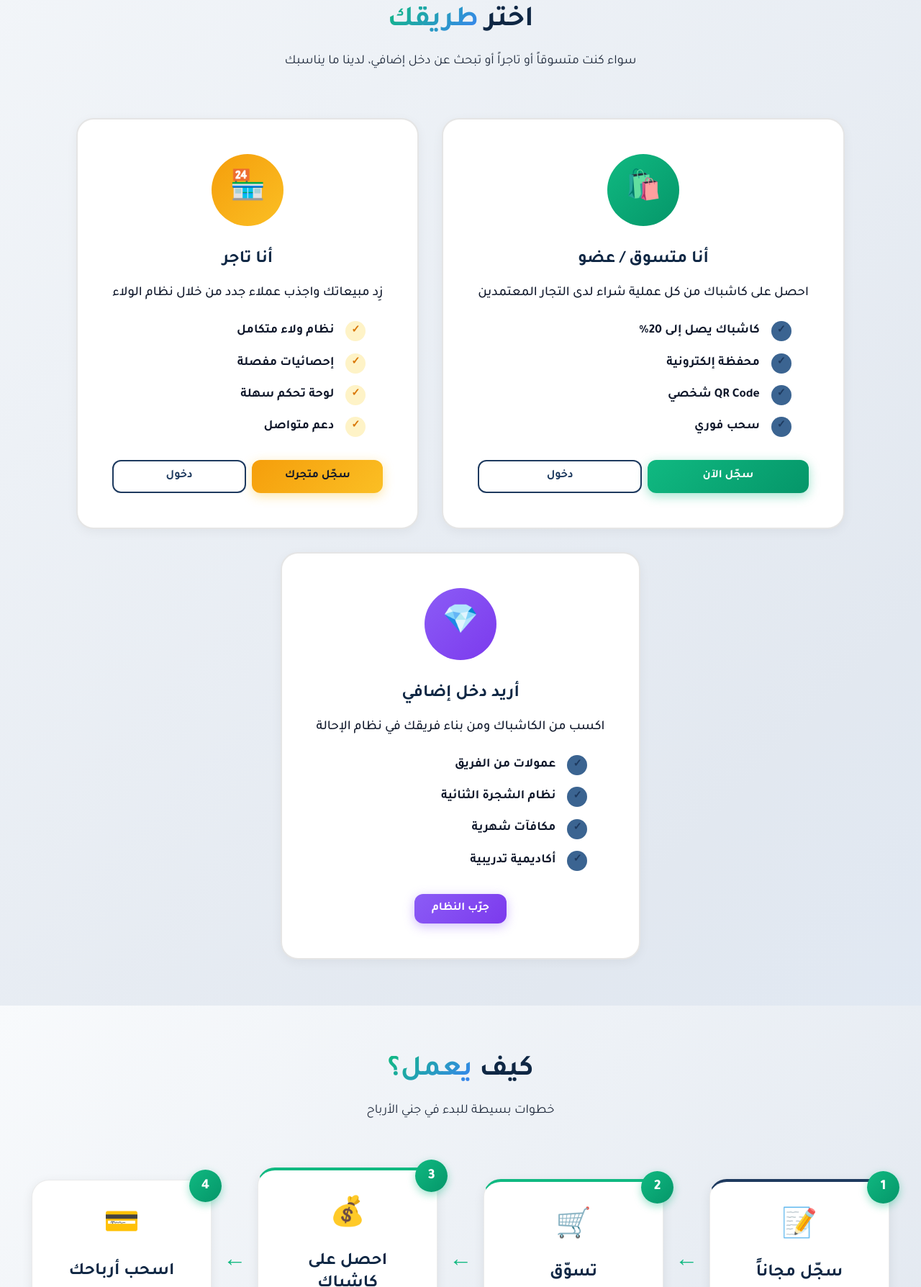
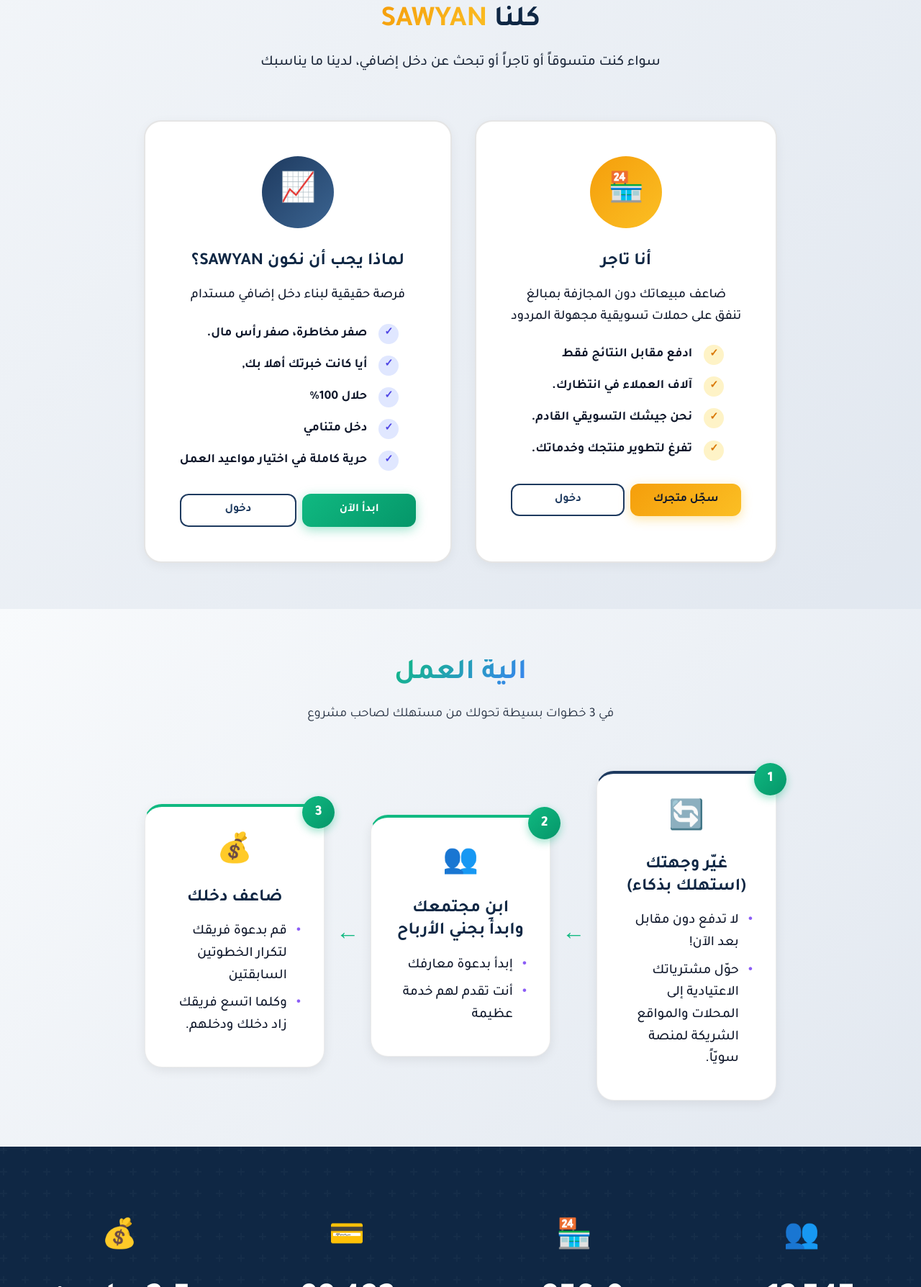
Before and after one commit to ahmedsaheregy-png/bank, a plain HTML site: page index.html in a window 1280 px wide. Shown: the part 861-2649 px from the top of the page at 72% size. Drawn offline with Linux system fonts and the light colour scheme; a script that the page names is missing.

Commit message:
Restore Sawyan Bank Final Update - Complete UI/UX overhaul

```diff
--- a/index.html
+++ b/index.html
@@ -16,7 +16,7 @@
         rel="stylesheet">
 
     <!-- Styles -->
-    <link rel="stylesheet" href="css/preview.css">
+    <link rel="stylesheet" href="css/preview.css?v=2">
     <link rel="stylesheet" href="css/bidi-support.css">
 </head>
 
@@ -78,13 +78,12 @@
             <div class="hero-content">
                 <div class="hero-text">
                     <h1>
-                        <span>احصل على</span>
-                        <span class="text-gradient">كاشباك حقيقي</span>
-                        <span>من كل عملية شراء</span>
+                        <span>الحرية المالية ليست وهما</span><br>
+                        <span class="text-gradient">بل حقيقة يفصلك عنها خطوة واحدة</span>
                     </h1>
                     <p class="hero-subtitle">
-                        انضم لأكثر من 12,000 عضو يستفيدون من استرداد نقدي يصل إلى 20%
-                        من مشترياتهم لدى أكثر من 800 تاجر معتمد
+                        انضم إلى آلاف الأسر الذين حولوا مشترياتهم اليومية من السوبر ماركت، الصيدليات، والمطاعم إلخ إلى
+                        أرباح حقيقية تنمو كل يوم.
                     </p>
                     <div class="hero-buttons">
                         <a href="../member-dashboard/register.html" class="btn btn-primary btn-lg">
@@ -163,38 +162,26 @@
     <section class="section" id="features">
         <div class="container">
             <div class="section-header">
-                <h2>اختر <span class="text-gradient">طريقك</span></h2>
-                <p>سواء كنت متسوقاً أو تاجراً أو تبحث عن دخل إضافي، لدينا ما يناسبك</p>
+                <h2><span style="color: var(--preview-primary-dark);">كلنا</span> <span class="text-gold"
+                        dir="ltr">SAWYAN</span></h2>
+                <p style="color: #1e293b; font-size: 1.25rem; font-weight: 500;">سواء كنت متسوقاً أو تاجراً أو تبحث عن
+                    دخل إضافي، لدينا ما يناسبك</p>
             </div>
 
             <div class="user-type-cards">
                 <!-- Customer Card -->
-                <div class="user-type-card customer">
-                    <div class="user-type-icon">🛍️</div>
-                    <h3>أنا متسوق / عضو</h3>
-                    <p>احصل على كاشباك من كل عملية شراء لدى التجار المعتمدين</p>
-                    <ul class="user-type-features">
-                        <li>كاشباك يصل إلى 20%</li>
-                        <li>محفظة إلكترونية</li>
-                        <li>QR Code شخصي</li>
-                        <li>سحب فوري</li>
-                    </ul>
-                    <div class="card-buttons">
-                        <a href="../member-dashboard/register.html" class="btn btn-primary">سجّل الآن</a>
-                        <a href="../member-dashboard/login.html" class="btn btn-secondary">دخول</a>
-                    </div>
-                </div>
+                <!-- Customer Card REMOVED -->
 
                 <!-- Merchant Card -->
                 <div class="user-type-card merchant">
                     <div class="user-type-icon">🏪</div>
                     <h3>أنا تاجر</h3>
-                    <p>زِد مبيعاتك واجذب عملاء جدد من خلال نظام الولاء</p>
+                    <p>ضاعف مبيعاتك دون المجازفة بمبالغ <br> تنفق على حملات تسويقية مجهولة المردود</p>
                     <ul class="user-type-features">
-                        <li>نظام ولاء متكامل</li>
-                        <li>إحصائيات مفصلة</li>
-                        <li>لوحة تحكم سهلة</li>
-                        <li>دعم متواصل</li>
+                        <li>ادفع مقابل النتائج فقط</li>
+                        <li>آلاف العملاء في انتظارك.</li>
+                        <li>نحن جيشك التسويقي القادم.</li>
+                        <li>تفرغ لتطوير منتجك وخدماتك.</li>
                     </ul>
                     <div class="card-buttons">
                         <a href="../merchant-dashboard/register.html" class="btn btn-gold">سجّل متجرك</a>
@@ -202,18 +189,22 @@
                     </div>
                 </div>
 
-                <!-- Member Card -->
-                <div class="user-type-card member">
-                    <div class="user-type-icon">💎</div>
-                    <h3>أريد دخل إضافي</h3>
-                    <p>اكسب من الكاشباك ومن بناء فريقك في نظام الإحالة</p>
+                <!-- Income/Member Card -->
+                <div class="user-type-card income">
+                    <div class="user-type-icon">📈</div>
+                    <h3>لماذا يجب أن نكون SAWYAN؟</h3>
+                    <p>فرصة حقيقية لبناء دخل إضافي مستدام</p>
                     <ul class="user-type-features">
-                        <li>عمولات من الفريق</li>
-                        <li>نظام الشجرة الثنائية</li>
-                        <li>مكافآت شهرية</li>
-                        <li>أكاديمية تدريبية</li>
+                        <li>صفر مخاطرة، صفر رأس مال.</li>
+                        <li>أيا كانت خبرتك أهلا بك,</li>
+                        <li>حلال 100%</li>
+                        <li>دخل متنامي</li>
+                        <li>حرية كاملة في اختيار مواعيد العمل</li>
                     </ul>
-                    <a href="member-demo/index.html" class="btn btn-accent">جرّب النظام</a>
+                    <div class="card-buttons">
+                        <a href="../partner-dashboard/register.html" class="btn btn-primary">ابدأ الآن</a>
+                        <a href="../partner-dashboard/login.html" class="btn btn-secondary">دخول</a>
+                    </div>
                 </div>
             </div>
         </div>
@@ -223,37 +214,39 @@
     <section class="section how-it-works-section" id="how-it-works">
         <div class="container">
             <div class="section-header">
-                <h2>كيف <span class="text-gradient">يعمل؟</span></h2>
-                <p>خطوات بسيطة للبدء في جني الأرباح</p>
+                <h2><span class="text-gradient">آلية العمل</span></h2>
+                <p>في 3 خطوات بسيطة تحولك من مستهلك لصاحب مشروع</p>
             </div>
 
             <div class="steps-container">
                 <div class="step-card">
                     <div class="step-number">1</div>
-                    <div class="step-icon">📝</div>
-                    <h4>سجّل مجاناً</h4>
-                    <p>أنشئ حسابك في دقائق واحصل على QR Code خاص بك</p>
+                    <div class="step-icon">🔄</div>
+                    <h4>غيّر وجهتك (استهلك بذكاء)</h4>
+                    <ul class="step-features">
+                        <li>لا تدفع دون مقابل بعد الآن!</li>
+                        <li>حوّل مشترياتك الاعتيادية إلى المحلات والمواقع الشريكة لمنصة سويّاً.</li>
+                    </ul>
                 </div>
                 <div class="step-arrow">←</div>
                 <div class="step-card">
                     <div class="step-number">2</div>
-                    <div class="step-icon">🛒</div>
-                    <h4>تسوّق</h4>
-                    <p>اشترِ من أي تاجر معتمد وأظهر QR Code الخاص بك</p>
+                    <div class="step-icon">👥</div>
+                    <h4>ابنِ مجتمعك وابدأ بجني الأرباح</h4>
+                    <ul class="step-features">
+                        <li>إبدأ بدعوة معارفك</li>
+                        <li>أنت تقدم لهم خدمة عظيمة</li>
+                    </ul>
                 </div>
                 <div class="step-arrow">←</div>
                 <div class="step-card">
                     <div class="step-number">3</div>
                     <div class="step-icon">💰</div>
-                    <h4>احصل على كاشباك</h4>
-                    <p>يُضاف الكاشباك تلقائياً إلى محفظتك</p>
-                </div>
-                <div class="step-arrow">←</div>
-                <div class="step-card">
-                    <div class="step-number">4</div>
-                    <div class="step-icon">💳</div>
-                    <h4>اسحب أرباحك</h4>
-                    <p>اسحب رصيدك في أي وقت لحسابك البنكي</p>
+                    <h4>ضاعف دخلك</h4>
+                    <ul class="step-features">
+                        <li>قم بدعوة فريقك لتكرار الخطوتين السابقتين</li>
+                        <li>وكلما اتسع فريقك زاد دخلك ودخلهم.</li>
+                    </ul>
                 </div>
             </div>
         </div>
@@ -311,8 +304,9 @@
     <section class="cta-section">
         <div class="container">
             <div class="cta-box">
-                <h2>🎁 انضم الآن واحصل على <span class="text-gold">بونص ترحيبي</span></h2>
-                <p>سجّل اليوم واحصل على 50 ريال رصيد مجاني في محفظتك</p>
+                <h2>🎁 أهلا بك في عالم الاستهلاك الاستثماري <br><span class="text-gold" dir="ltr">(Buy and Make
+                        Money)</span></h2>
+                <p>حيث تصنع مشروعك ببساطة ليس فقط من مشترياتك اليومية بل من مشتريات آلاف الأعضاء بفريقك</p>
                 <div class="cta-buttons">
                     <a href="../member-dashboard/register.html" class="btn btn-primary btn-lg">
                         ابدأ الآن مجاناً
@@ -338,7 +332,7 @@
                     </p>
                     <div style="margin-top: 10px;">
                         <a href="../admin-dashboard/login.html"
-                            style="color: #64748b; text-decoration: none; font-size: 0.8rem; border: 1px solid #cbd5e1; padding: 2px 8px; border-radius: 4px;">🔐
+                            style="color: #64748b; text-decoration: none; font-size: 0.8rem; padding: 2px 8px; border-radius: 4px;">🔐
                             دخول الإدارة</a>
                     </div>
                 </div>
```
